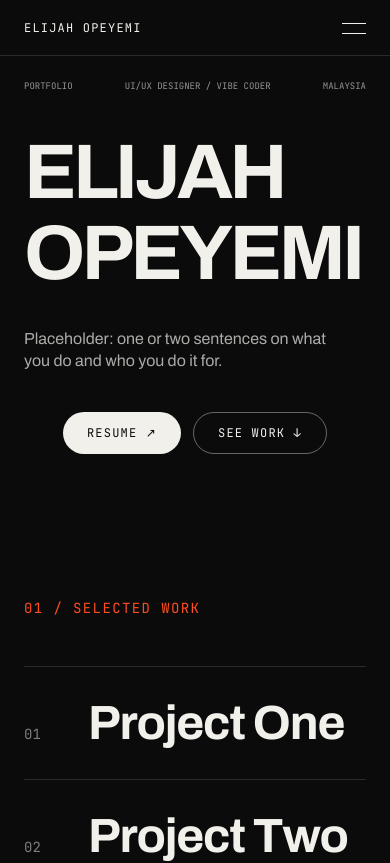
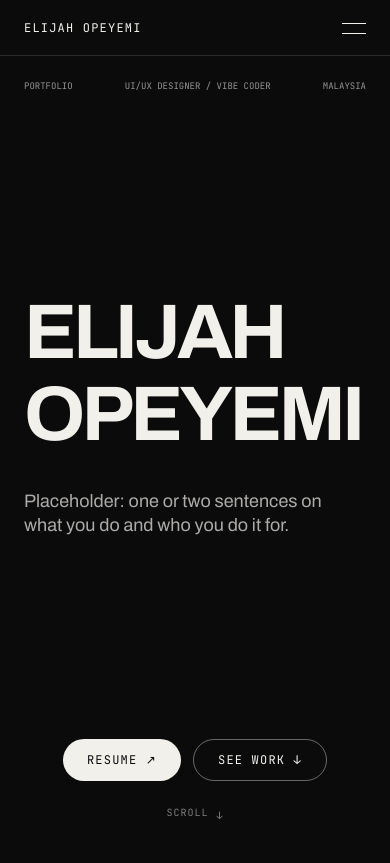
Before and after one commit to JamalOpeyemi/portfolio, a Next.js app: page / in a window 390 px wide. Shown: the top 863 px of the page. Built offline with nearby package versions, Linux system fonts and the light colour scheme.

Commit message:
Full-screen mobile hero

```diff
--- a/app/components/Hero.tsx
+++ b/app/components/Hero.tsx
@@ -7,7 +7,7 @@ const intro =
 
 export default function Hero() {
   return (
-    <section className="flex flex-col px-6 pb-12 pt-6 md:min-h-[calc(100svh-4rem)] md:px-16 md:pb-0 md:pt-8">
+    <section className="flex min-h-[calc(100svh-3.5rem)] flex-col px-6 pb-6 pt-6 md:min-h-[calc(100svh-4rem)] md:px-16 md:pb-0 md:pt-8">
       {/* Info row: one line on every screen size */}
       <div className="flex items-center justify-between gap-1 font-mono text-[9px] uppercase tracking-normal text-foreground/60 md:grid md:grid-cols-3 md:text-xs md:tracking-widest">
         <span className="whitespace-nowrap">
@@ -22,15 +22,15 @@ export default function Hero() {
       </div>
 
       {/* Name (and, on phones only, the intro right beneath it) */}
-      <div className="mt-10 flex flex-col gap-8 md:mt-0 md:flex-1 md:justify-center md:py-8">
+      <div className="flex flex-1 flex-col justify-center gap-8 py-8">
         <HeroHeadline />
-        <p className="max-w-xs text-base leading-snug text-foreground/70 md:hidden">
+        <p className="max-w-xs text-lg leading-snug text-foreground/70 md:hidden">
           {intro}
         </p>
       </div>
 
       {/* Desktop intro, scroll cue, buttons */}
-      <div className="mt-10 grid items-end gap-6 md:mt-0 md:grid-cols-3 md:pb-10">
+      <div className="grid items-end gap-6 md:grid-cols-3 md:pb-10">
         <p className="hidden max-w-sm text-lg leading-snug text-foreground/70 md:block">
           {intro}
         </p>
@@ -59,6 +59,14 @@ export default function Hero() {
           </a>
         </div>
       </div>
+
+      {/* Phone-only scroll cue */}
+      <div
+        aria-hidden="true"
+        className="mt-6 flex justify-center font-mono text-[10px] uppercase tracking-widest text-foreground/50 md:hidden"
+      >
+        Scroll <span className="scroll-cue-arrow ml-2">↓</span>
+      </div>
     </section>
   );
 }
```
